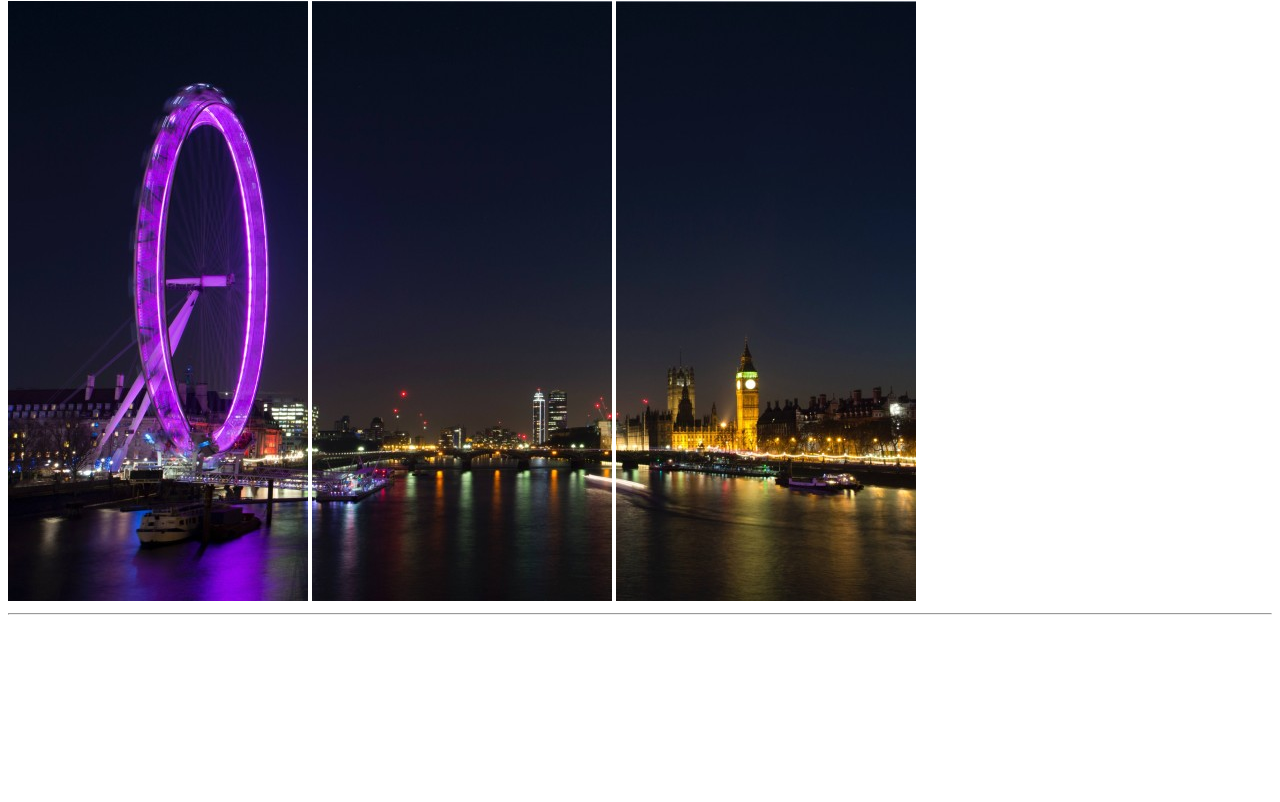
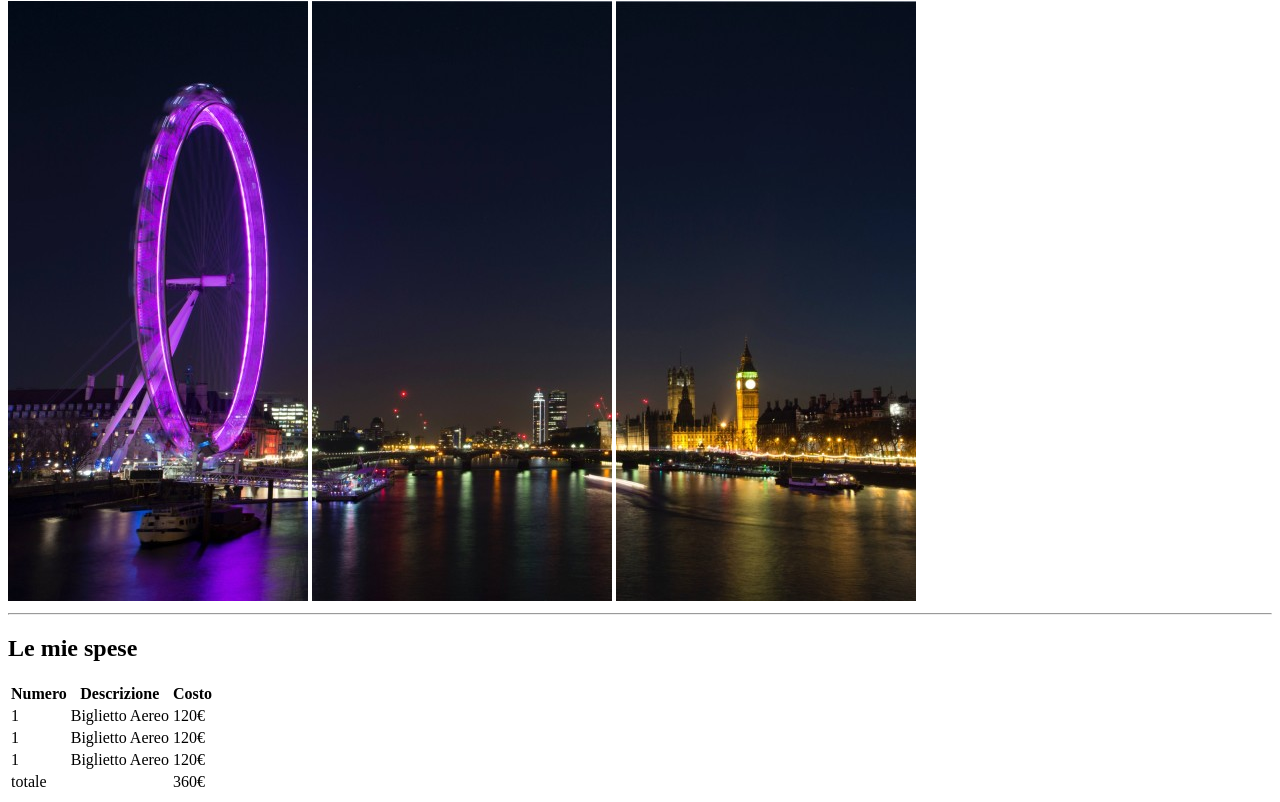
Before and after one commit to robertobenfini/html-london-trip, a plain HTML site: page index.html in a window 1280 px wide. Shown: the part 79-881 px from the top of the page. Before the commit the page ends 800 px from the top, so only its background shows below. Drawn offline with Linux system fonts and the light colour scheme.

Commit message:
aggiunto a tabella a index.html

```diff
--- a/index.html
+++ b/index.html
@@ -14,13 +14,51 @@
             <img src="./img/foto-1.jpg">
             <img src="./img/foto-2.jpg">
             <img src="./img/foto-3.jpg">
-            <hr>
         </div>
+        <hr>
         <!--fine titolo-->
     </header>
 
     <main>
         <!--inizio testo-->
+        <h2>Le mie spese</h2>
+
+        <table>
+            <!--intestazione tabella-->
+            <thead>
+                <tr>
+                    <th>Numero</th>
+                    <th>Descrizione</th>
+                    <th>Costo</th>
+                </tr>
+            </thead>
+            <!--fine intestazione-->
+
+            <!--corpo tabella-->
+            <tbody>
+                <tr>
+                    <td>1</td>
+                    <td>Biglietto Aereo</td>
+                    <td>120&#8364;</td>
+                </tr>
+                <tr>
+                    <td>1</td>
+                    <td>Biglietto Aereo</td>
+                    <td>120&#8364;</td>
+                </tr>
+                <tr>
+                    <td>1</td>
+                    <td>Biglietto Aereo</td>
+                    <td>120&#8364;</td>
+                </tr>
+                <tr>
+                    <td>totale</td>
+                    <td></td>
+                    <td>360&#8364;</td>
+                </tr>
+            </tbody>
+            <!--fine corpo tabella-->
+        </table>
         <!--fine testo-->
     </main>
 
```
